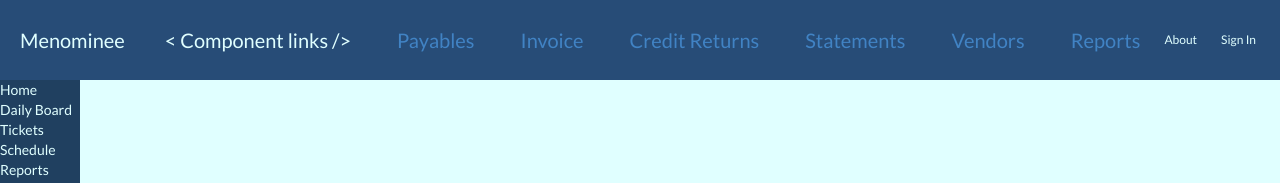
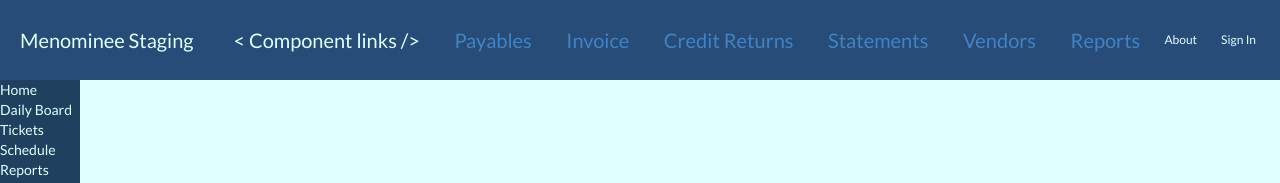
Before and after one commit to DavidEaton/flexbox, a plain HTML site: page index.html in a window 1280 px wide. Shown: the top 183 px of the page. Drawn offline with nearby package versions, Linux system fonts and the light colour scheme.

Commit message:
Update app-name

```diff
--- a/index.html
+++ b/index.html
@@ -15,7 +15,7 @@
 
     <header class="mainHeader flex-container">
         <div class="app-name">
-            Menominee
+            Menominee Staging
         </div>
 
         <div class="component-links">
```
